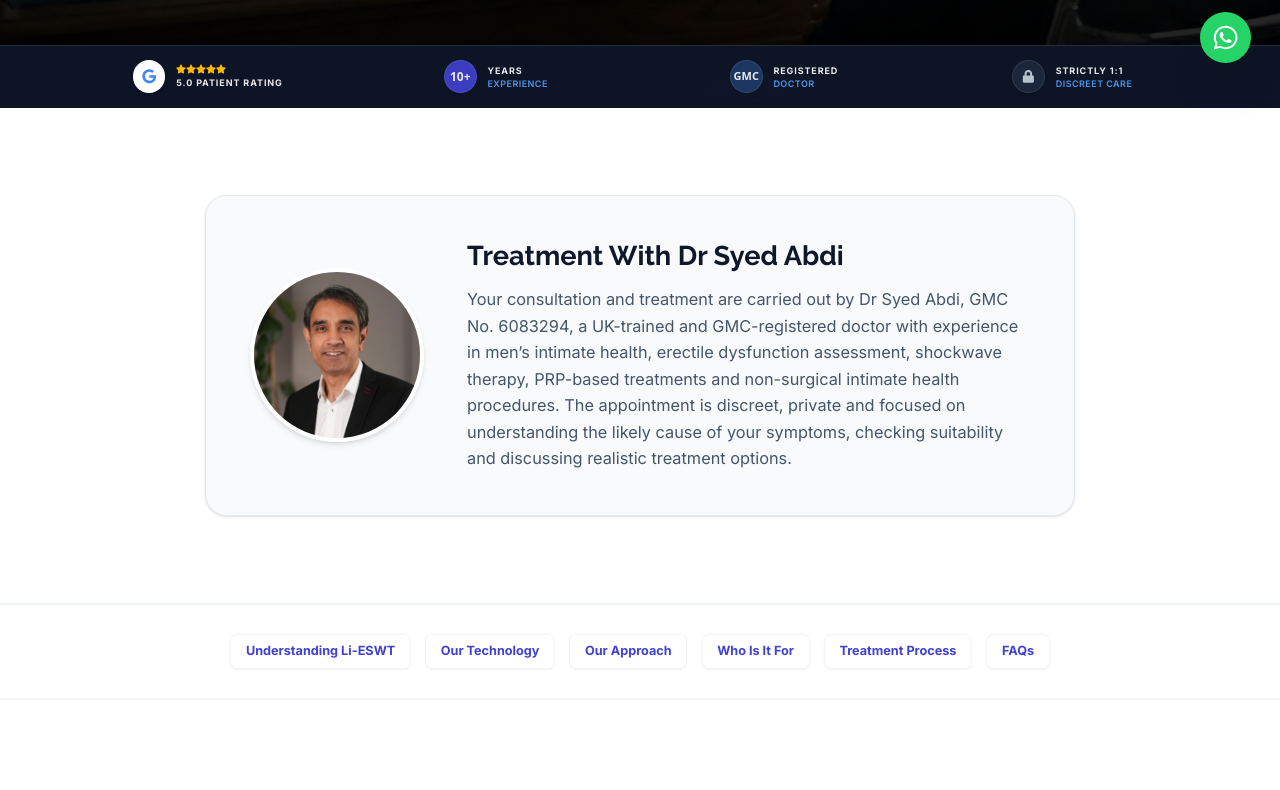
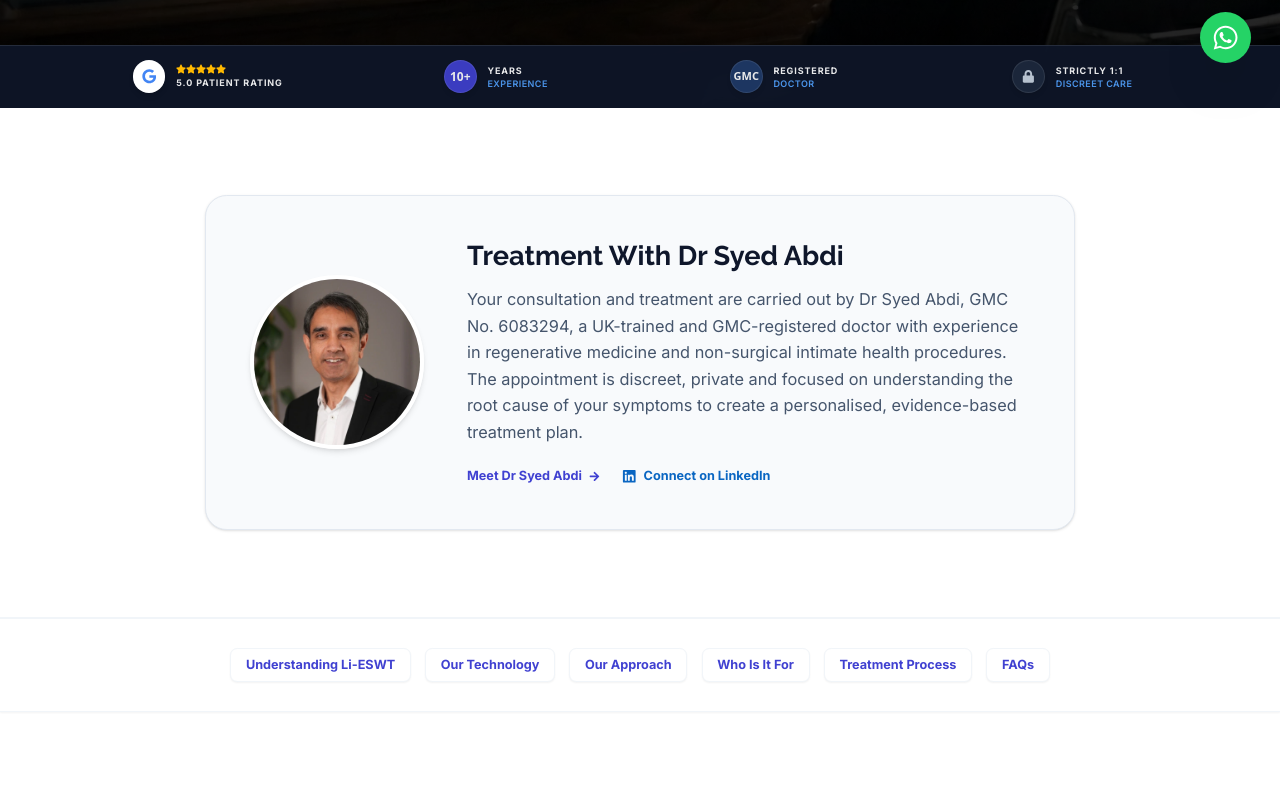
Before and after one commit to binithekid/Healing-PRP-Clinics-Preview, a Next.js app: page /birmingham/shockwave-therapy-erectile-dysfunction in a window 1280 px wide. Shown: the part 708-1498 px from the top of the page. Built offline with nearby package versions, Linux system fonts and the light colour scheme.

Commit message:
Refactor Doctor-Led Trust Section into EDFeatureBlock
Moved the Doctor-Led Trust Section to a new EDFeatureBlock component for better organization.

```diff
--- a/src/components/pages/ShockwaveTherapyClient.tsx
+++ b/src/components/pages/ShockwaveTherapyClient.tsx
@@ -3,6 +3,7 @@
 import { motion, AnimatePresence, Variants } from "framer-motion";
 import { useState, useEffect } from "react";
 import Image from "next/image";
+import EDFeatureBlock from "@/components/EDFeatureBlock"; // <-- Import added
 import {
   FaCheck,
   FaPlus,
@@ -259,32 +260,8 @@ export default function ShockwaveTherapyClient({
         </motion.div>
       </div>
 
-      {/* --- DOCTOR-LED TRUST SECTION --- */}
-      <section className="py-24 bg-white font-inter border-b border-slate-100">
-        <div className="max-w-5xl mx-auto px-4 sm:px-6 lg:px-8">
-          <div className="bg-slate-50 rounded-3xl p-8 md:p-12 border border-slate-200 shadow-sm flex flex-col md:flex-row items-center gap-8 md:gap-12">
-            <div className="shrink-0 relative">
-              <Image
-                src="/dr-syed-abdi.webp"
-                alt="Dr Syed Abdi, GMC-registered doctor at Healing-PRP Clinics"
-                width={192}
-                height={192}
-                className="w-32 h-32 md:w-48 md:h-48 rounded-full object-cover shadow-md mx-auto md:mx-0 border-4 border-white"
-                loading="lazy"
-                quality={85}
-              />
-            </div>
-            <div className="text-center md:text-left">
-              <h2 className="text-2xl md:text-3xl font-raleway font-bold text-slate-900 mb-4">
-                Treatment With Dr Syed Abdi
-              </h2>
-              <p className="text-slate-600 text-base md:text-lg leading-relaxed">
-                Your consultation and treatment are carried out by Dr Syed Abdi, GMC No. 6083294, a UK-trained and GMC-registered doctor with experience in men’s intimate health, erectile dysfunction assessment, shockwave therapy, PRP-based treatments and non-surgical intimate health procedures. The appointment is discreet, private and focused on understanding the likely cause of your symptoms, checking suitability and discussing realistic treatment options.
-              </p>
-            </div>
-          </div>
-        </div>
-      </section>
+     {/* --- DOCTOR-LED TRUST SECTION (MOVED UP) --- */}
+      <EDFeatureBlock />
 
       {/* Navigation */}
       <section className="py-8 border-b border-t shadow-xs border-slate-100 relative bg-white">
```
